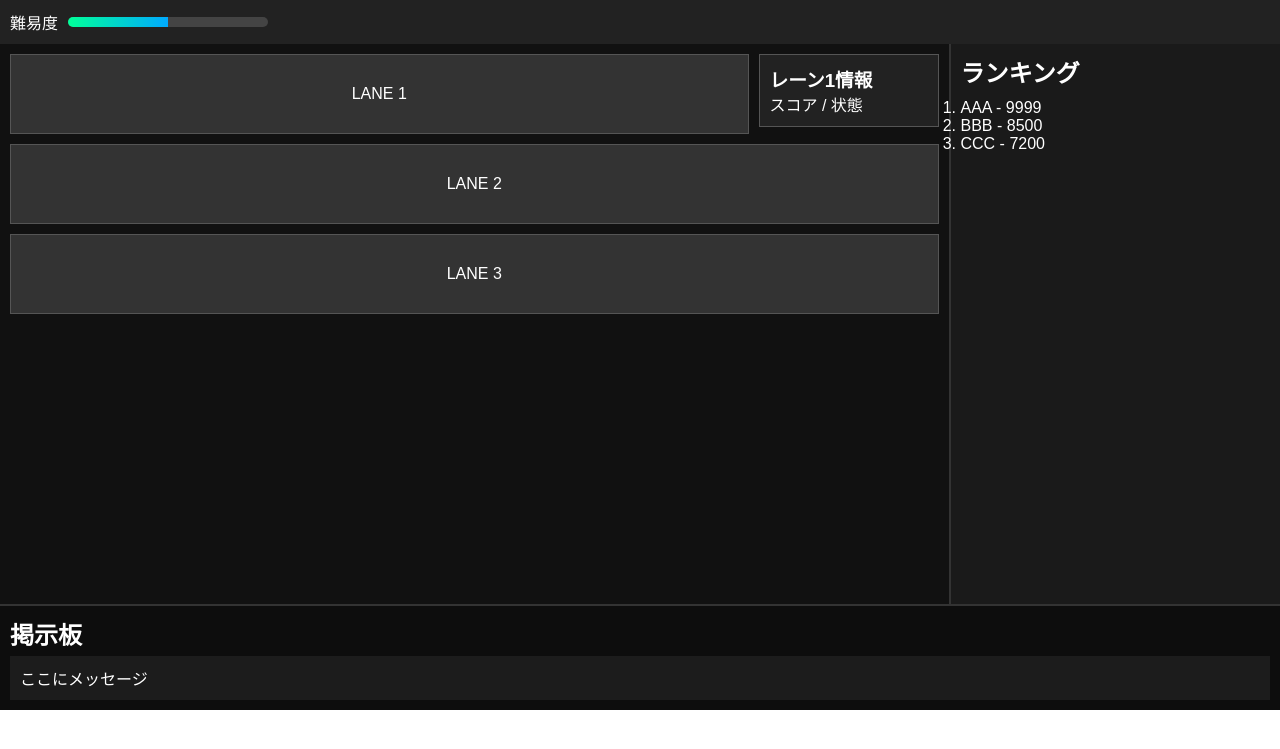
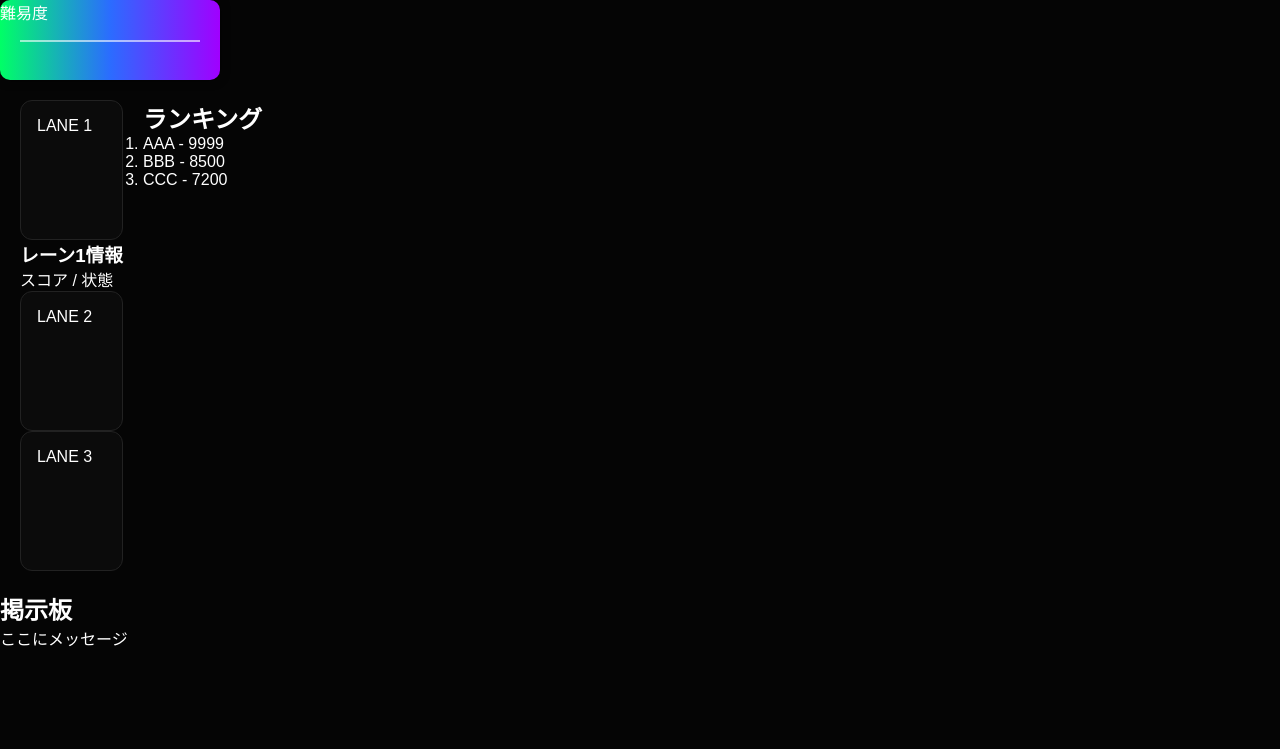
Before and after one commit to KrasnayaPloshchad2718/BowlingWeb, a Flask app: page /display in a window 1280 px wide. Shown: the top 749 px of the page. Run offline with Flask 3, Linux system fonts and the light colour scheme.

Commit message:
Update display.css

```diff
--- a/static/display.css
+++ b/static/display.css
@@ -1,102 +1,225 @@
+/* =========================
+   全体基本
+========================= */
+
 * {
-  margin: 0;
-  padding: 0;
-  box-sizing: border-box;
-  font-family: sans-serif;
+    margin: 0;
+    padding: 0;
+    box-sizing: border-box;
+    font-family: "Arial", sans-serif;
 }
 
-/* 上部バー */
-.top-bar {
-  background: #222;
-  color: white;
-  padding: 10px;
+body {
+    background: #050505;
+    color: white;
+    overflow-x: hidden;
 }
 
-.difficulty {
-  display: flex;
-  align-items: center;
-  gap: 10px;
+/* =========================
+   navスペース確保
+========================= */
+
+#topNav {
+    height: 60px;
+    width: 100%;
+    background: #0a0a0a;
+    border-bottom: 1px solid #222;
 }
 
-.bar {
-  width: 200px;
-  height: 10px;
-  background: #444;
-  border-radius: 5px;
-  overflow: hidden;
+/* =========================
+   メインレイアウト
+========================= */
+
+main {
+    display: flex;
+    gap: 20px;
+    padding: 20px;
 }
 
-.fill {
-  height: 100%;
-  background: linear-gradient(90deg, #00ff99, #00aaff);
+/* =========================
+   レーン表示エリア
+========================= */
+
+#lanes {
+    flex: 3;
+    display: flex;
+    flex-direction: column;
+    gap: 16px;
 }
 
-/* メインレイアウト */
-.container {
-  display: flex;
-  height: 70vh;
+/* =========================
+   レーンUI
+========================= */
+
+.lane {
+    display: flex;
+    justify-content: space-between;
+    align-items: stretch;
+
+    background: #0b0b0b;
+    border: 1px solid #222;
+    border-radius: 12px;
+
+    padding: 16px;
+    min-height: 140px;
 }
 
-/* レーン */
-.lanes {
-  flex: 3;
-  padding: 10px;
-  background: #111;
+/* 左側（お題＋スコア） */
+.lane-left {
+    flex: 1;
+    display: flex;
+    flex-direction: column;
+    justify-content: center;
 }
 
-.lane-row {
-  display: flex;
-  margin-bottom: 10px;
+/* お題 */
+.odai {
+    margin-top: 8px;
+    font-size: 14px;
+    color: #ccc;
 }
 
-/* レーン本体 */
-.lane {
-  flex: 1;
-  height: 80px;
-  background: #333;
-  color: white;
-  display: flex;
-  align-items: center;
-  justify-content: center;
-  border: 1px solid #555;
+.odaiList span {
+    display: block;
+    margin-top: 4px;
 }
 
-/* レーン1の右情報 */
-.lane-info {
-  width: 180px;
-  margin-left: 10px;
+/* スコア */
+.score {
+    font-size: 48px;
+    font-weight: bold;
+    margin-top: 10px;
 }
 
-.panel {
-  background: #222;
-  color: white;
-  padding: 10px;
-  border: 1px solid #555;
+/* 色段階 */
+.low { color: #4cff4c; }
+.middle { color: #ffd24c; }
+.high { color: #ff4c8b; }
+
+/* =========================
+   右側：難易度バー（1本だけ）
+========================= */
+
+.lane-right {
+    width: 280px;
+    display: flex;
+    align-items: center;
+    justify-content: center;
 }
 
-/* サイドバー（ランキング） */
-.sidebar {
-  flex: 1;
-  background: #1a1a1a;
-  color: white;
-  padding: 10px;
-  border-left: 2px solid #333;
+/* バー本体 */
+.difficulty {
+    position: relative;
+    width: 220px;
+    height: 80px;
+    border-radius: 10px;
+
+    background: linear-gradient(
+        90deg,
+        #00ff66,
+        #2b6cff,
+        #a000ff
+    );
+
+    box-shadow: 0 0 10px rgba(0,0,0,0.6);
 }
 
-.ranking h2 {
-  margin-bottom: 10px;
+/* 易・難ラベル */
+.difficulty .left {
+    position: absolute;
+    left: 10px;
+    top: 50%;
+    transform: translateY(-50%);
+    font-weight: bold;
+    color: #00ff66;
 }
 
-/* 掲示板（ランキングとは別） */
-.board {
-  background: #0d0d0d;
-  color: white;
-  padding: 10px;
-  border-top: 2px solid #333;
+.difficulty .right {
+    position: absolute;
+    right: 10px;
+    top: 50%;
+    transform: translateY(-50%);
+    font-weight: bold;
+    color: #a000ff;
 }
 
-.board-content {
-  margin-top: 5px;
-  padding: 10px;
-  background: #1c1c1c;
+/* 目盛り */
+.difficulty::after {
+    content: "";
+    position: absolute;
+    left: 20px;
+    right: 20px;
+    top: 50%;
+
+    height: 2px;
+    background: rgba(255,255,255,0.6);
 }
+
+/* =========================
+   掲示板（完全独立）
+========================= */
+
+#board {
+    flex: 1;
+    background: #0a0a0a;
+    border: 1px solid #222;
+    border-radius: 12px;
+    padding: 12px;
+    min-height: 300px;
+}
+
+#board h2 {
+    font-size: 16px;
+    margin-bottom: 10px;
+    color: #aaa;
+}
+
+/* =========================
+   ランキング（完全分離）
+========================= */
+
+#ranking {
+    width: 100%;
+    display: flex;
+    justify-content: space-around;
+
+    background: #0a0a0a;
+    border-top: 1px solid #222;
+
+    padding: 12px;
+}
+
+.rankBox {
+    display: flex;
+    gap: 10px;
+    align-items: center;
+}
+
+#ranking .title {
+    font-weight: bold;
+    color: #aaa;
+}
+
+/* =========================
+   レスポンシブ
+========================= */
+
+@media (max-width: 900px) {
+
+    main {
+        flex-direction: column;
+    }
+
+    .lane {
+        flex-direction: column;
+    }
+
+    .lane-right {
+        width: 100%;
+        margin-top: 10px;
+    }
+
+    .difficulty {
+        width: 100%;
+    }
+}
```
